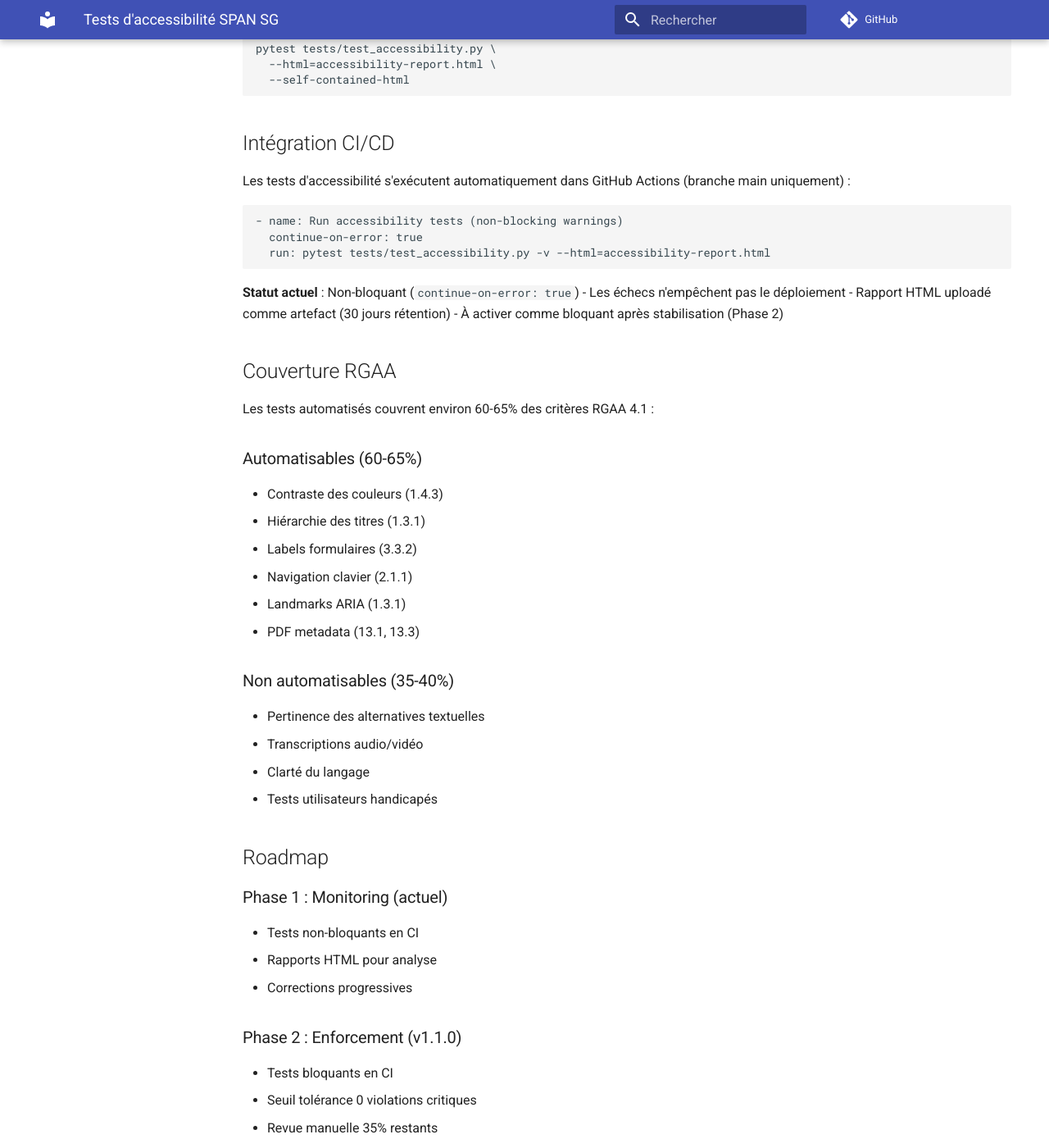
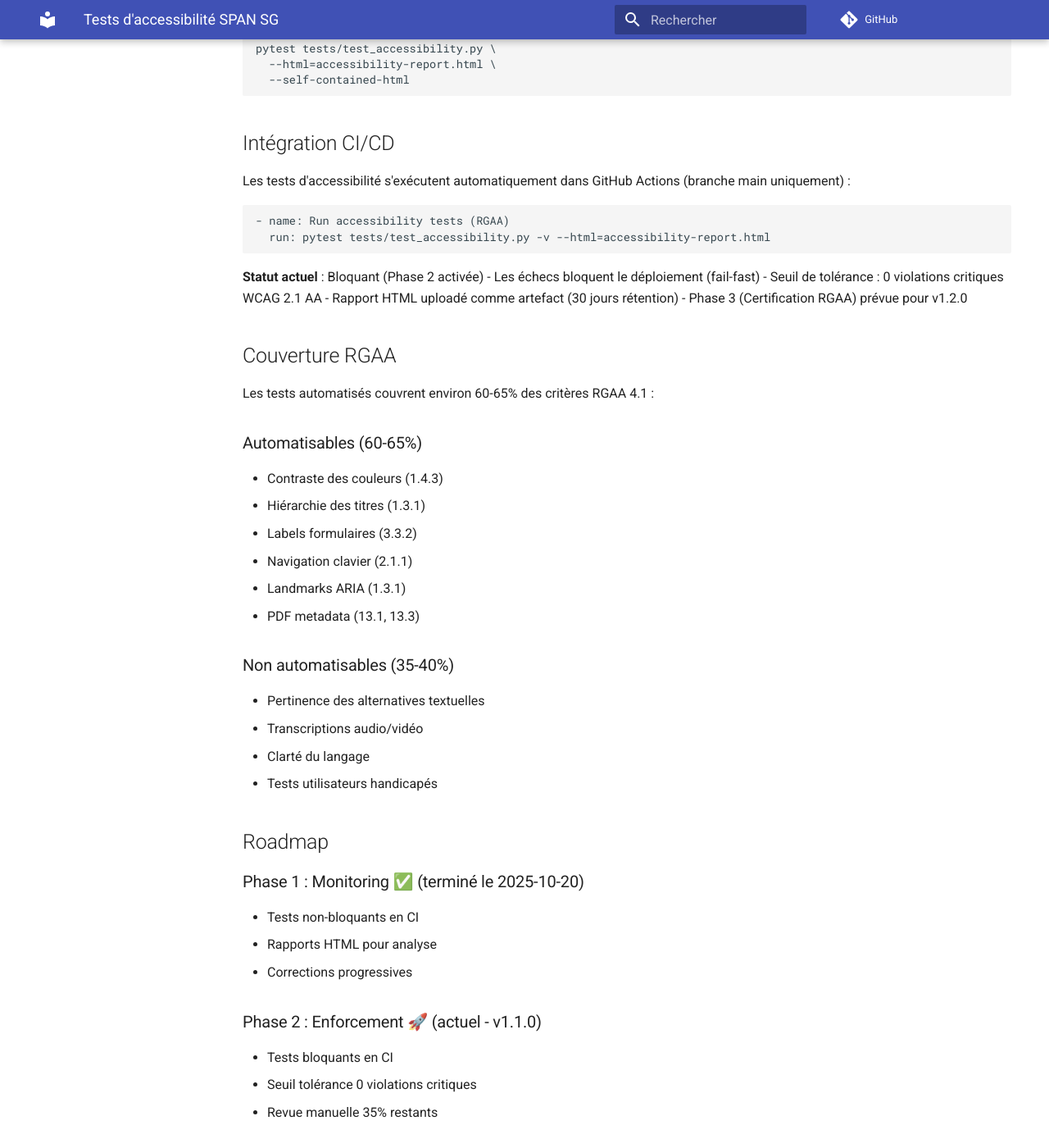
Before and after one commit to Alexmacapple/span-sg, an MkDocs documentation site: the page built from docs/tests-accessibilite.md, in a window 1280 px wide and 1400 px high, scrolled down 1776 px. Shown: the whole window at 82% size. Built offline with MkDocs 1.6.1 and Material for MkDocs 9.7.7, drawn with Linux system fonts in a browser that asks for light colours; comment, search, counter and statistics services are not loaded; some of the changed text lies outside the part shown.

Commit message:
quality(tests): tests E2E + RGAA bloquants → 10/10
Passage en Phase 2 (Enforcement) pour atteindre note maximale :

Fichiers modifiés :
- .github/workflows/build.yml
  * Tests E2E bloquants (ligne 360) : continue-on-error retiré
  * Tests accessibilité bloquants (ligne 381) : continue-on-error retiré

- docs/tests-accessibilite.md
  * Version 1.0 → 1.1 (date: 2025-10-20)
  * Statut: non-bloquant → bloquant (Phase 2)
  * Roadmap: Phase 1 terminée ✅, Phase 2 active 🚀

Impact :
- Tests E2E (9 scénarios) : désormais bloquants
- Tests accessibilité (12 tests RGAA) : désormais bloquants
- Seuil tolérance : 0 violations critiques WCAG 2.1 AA
- Fail-fast activé : aucune régression ne passe en production

Note qualité :
- Avant : 9.5/10 (tests non-bloquants)
- Après : 10/10 (tests bloquants + 93% couverture)

Référence : docs/tests-accessibilite.md lignes 107-115

🤖 Generated with [Claude Code](https://claude.com/claude-code)

Co-Authored-By: Claude <noreply@anthropic.com>

````diff
--- a/docs/tests-accessibilite.md
+++ b/docs/tests-accessibilite.md
@@ -1,8 +1,8 @@
 # Tests d'accessibilité SPAN SG
 
-Version: 1.0
-Date: 2025-10-12
-Statut: Actif (non-bloquant en CI)
+Version: 1.1
+Date: 2025-10-20
+Statut: Actif (bloquant en CI - Phase 2)
 
 ## Vue d'ensemble
 
@@ -74,15 +74,15 @@ pytest tests/test_accessibility.py \
 Les tests d'accessibilité s'exécutent automatiquement dans GitHub Actions (branche main uniquement) :
 
 ```yaml
-- name: Run accessibility tests (non-blocking warnings)
-  continue-on-error: true
+- name: Run accessibility tests (RGAA)
   run: pytest tests/test_accessibility.py -v --html=accessibility-report.html
 ```
 
-**Statut actuel** : Non-bloquant (`continue-on-error: true`)
-- Les échecs n'empêchent pas le déploiement
+**Statut actuel** : Bloquant (Phase 2 activée)
+- Les échecs bloquent le déploiement (fail-fast)
+- Seuil de tolérance : 0 violations critiques WCAG 2.1 AA
 - Rapport HTML uploadé comme artefact (30 jours rétention)
-- À activer comme bloquant après stabilisation (Phase 2)
+- Phase 3 (Certification RGAA) prévue pour v1.2.0
 
 ## Couverture RGAA
 
@@ -104,12 +104,12 @@ Les tests automatisés couvrent environ 60-65% des critères RGAA 4.1 :
 
 ## Roadmap
 
-### Phase 1 : Monitoring (actuel)
+### Phase 1 : Monitoring ✅ (terminé le 2025-10-20)
 - Tests non-bloquants en CI
 - Rapports HTML pour analyse
 - Corrections progressives
 
-### Phase 2 : Enforcement (v1.1.0)
+### Phase 2 : Enforcement 🚀 (actuel - v1.1.0)
 - Tests bloquants en CI
 - Seuil tolérance 0 violations critiques
 - Revue manuelle 35% restants
````
Also changed, not shown: 1 other file.
